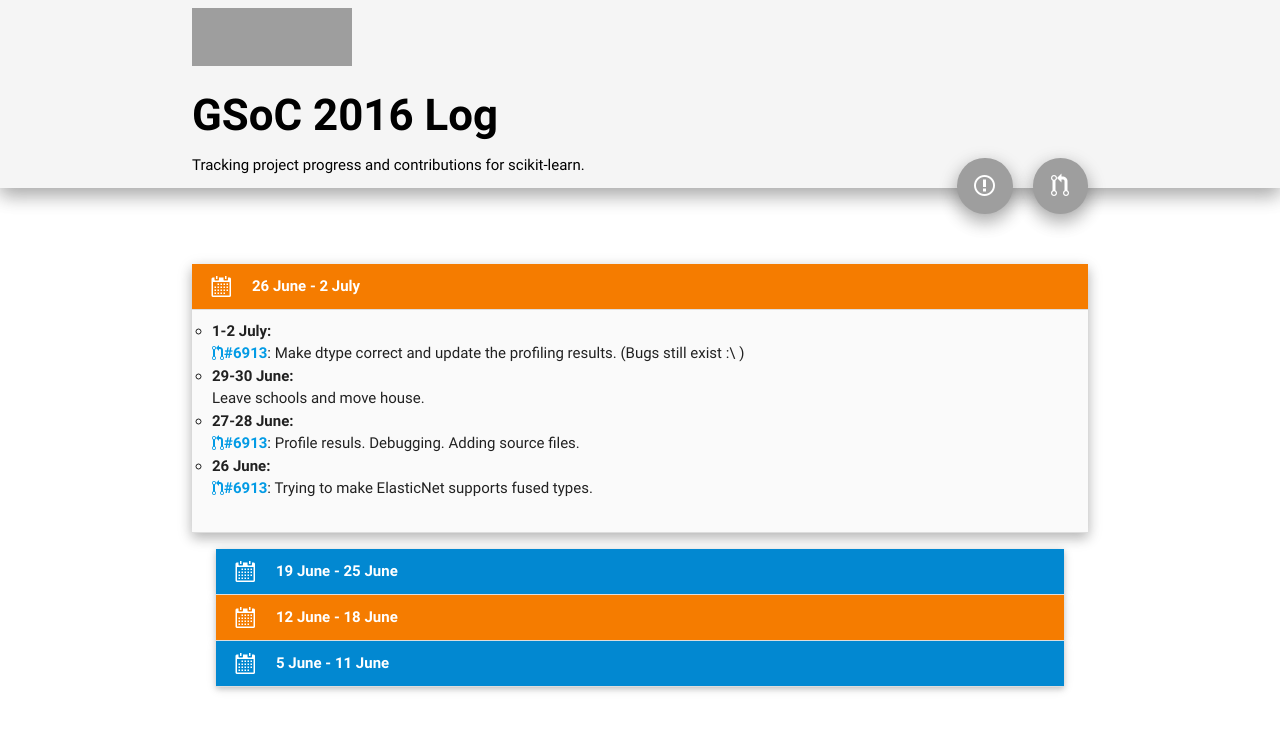
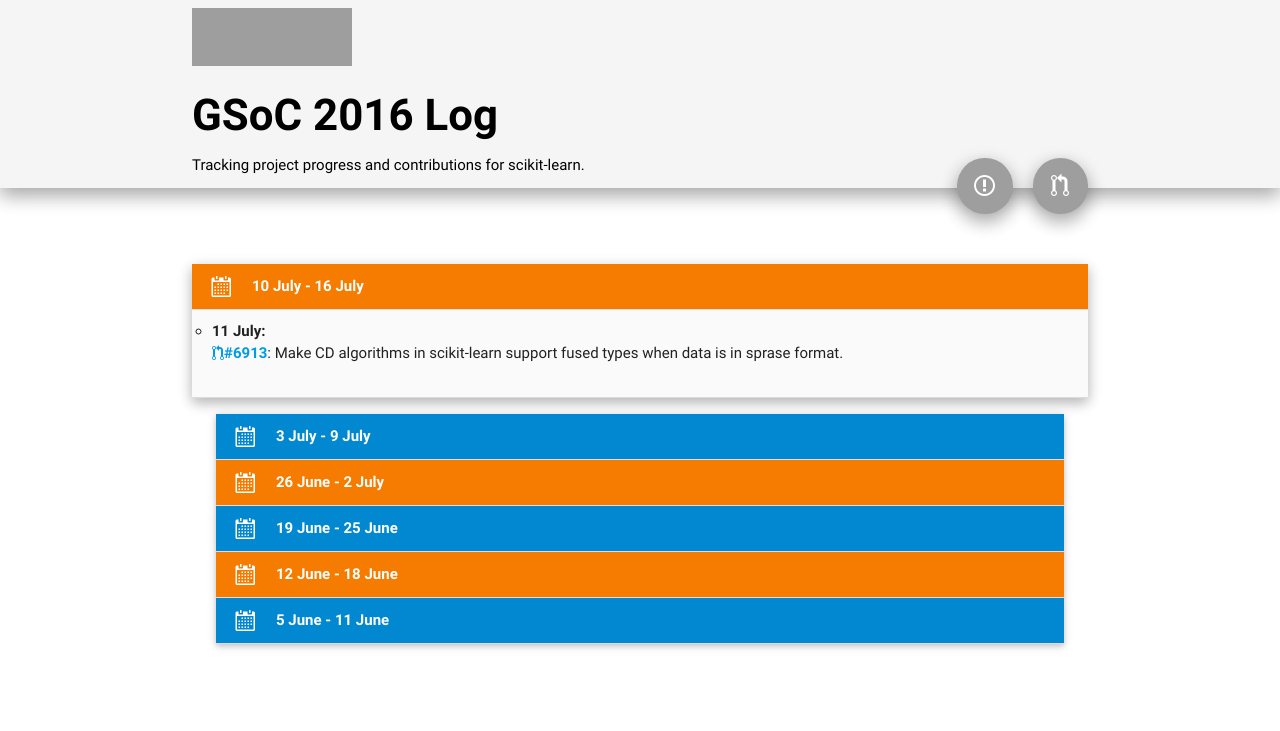
Before and after one commit to yenchenlin/yenchenlin.github.io, a Jekyll site: the page built from _pages/gsoc.html, in a window 1280 px wide, cut to the strip 0-731 px from the top of the page. Built offline with Jekyll 4.4.1, drawn with Linux system fonts in a browser that asks for light colours; nearby versions of some CDN libraries; grey boxes are pictures that could not be loaded.

Commit message:
Update dev log

```diff
--- a/_pages/gsoc.html
+++ b/_pages/gsoc.html
@@ -83,6 +83,64 @@
 
             <li>
               <div class="collapsible-header active waves-effect waves-light orange darken-2 white-text">
+                <i class="mega-octicon octicon-calendar"></i>
+                <b>10 July - 16 July</b>
+              </div>
+
+              <div class="collapsible-body grey lighten-5">
+                <ul class="details">
+
+                  <li><b>11 July: </b><br/>
+                    <a href="https://github.com/scikit-learn/scikit-learn/pull/6913">
+                    <i class="octicon octicon-git-pull-request"></i><b>#6913</b></a>:
+                      Make CD algorithms in scikit-learn support fused types when data is in sprase format.
+                 </li>
+
+                  <br/>
+                </ul>
+              </div>
+            </li>
+
+
+            <li>
+              <div class="collapsible-header waves-effect waves-light light-blue darken-2 white-text">
+                <i class="mega-octicon octicon-calendar"></i>
+                <b>3 July - 9 July</b>
+              </div>
+
+              <div class="collapsible-body blue lighten-5">
+                <ul class="details">
+
+                  <li><b>8 July: </b><br/>
+                    <a href="https://github.com/scikit-learn/scikit-learn/pull/6913">
+                    <i class="octicon octicon-git-pull-request"></i><b>#6913</b></a>:
+                      Add tests.
+                 </li>
+
+                  <li><b>7 July: </b><br/>
+                    <a href="https://github.com/scikit-learn/scikit-learn/pull/6913">
+                    <i class="octicon octicon-git-pull-request"></i><b>#6913</b></a>:
+                      Resolve code duplication problem in PR #6913 of scikit-learn. Try dsdot, sdsdot to fix precision problems when making CD algorithm support fused types.
+                 </li>
+
+                  <li><b>6 July: </b><br/>
+                      Create <a href="https://github.com/yenchenlin/CD-fused-types-problems">a repo</a> to illustrate precision problems when making CD algorithm in scikit-learn support fused types.
+                 </li>
+
+                  <li><b>3-4 July: </b><br/>
+                    <a href="https://github.com/scikit-learn/scikit-learn/pull/6913">
+                    <i class="octicon octicon-git-pull-request"></i><b>#6913</b></a>:
+                      Investigating the reason which cause CD not working when dealing with float32 data.
+                 </li>
+
+                  <br/>
+                </ul>
+              </div>
+            </li>
+
+
+            <li>
+              <div class="collapsible-header waves-effect waves-light orange darken-2 white-text">
                 <i class="mega-octicon octicon-calendar"></i>
                 <b>26 June - 2 July</b>
               </div>
```
